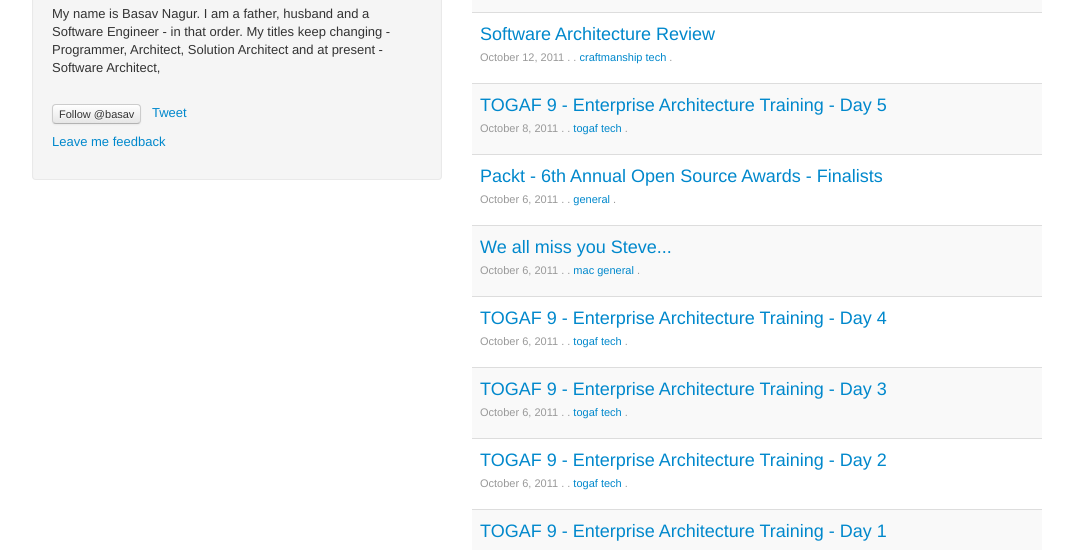
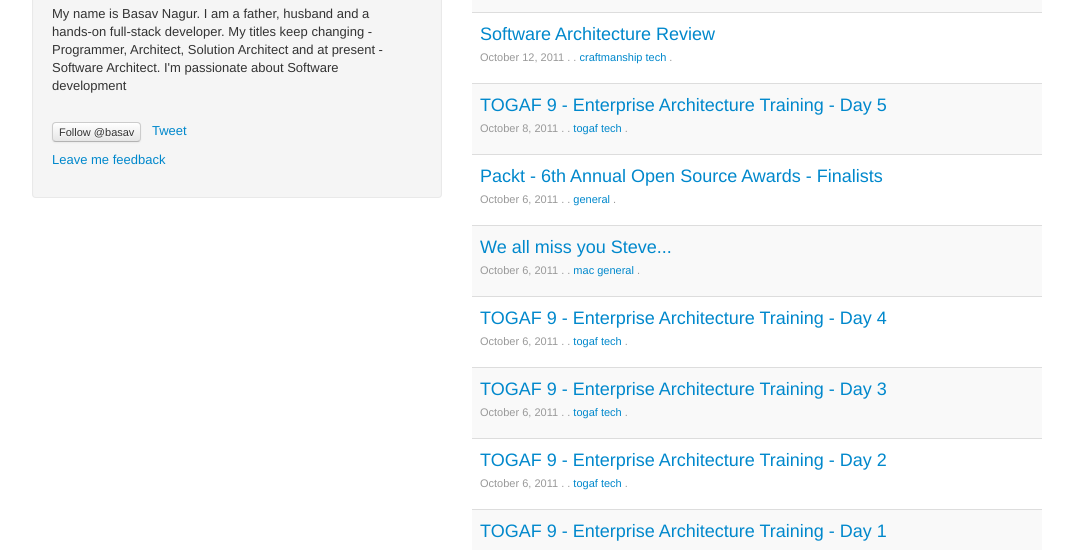
Before and after one commit to basav/basav.github.com, a Jekyll site: the page built from index.html, in a window 1280 px wide and 900 px high, cut to the strip 350-900 px from the top of the window. Shown: the whole strip, without its empty margins (23-1096 px from the left). Built offline with Jekyll 4.4.1, drawn with Linux system fonts in a browser that asks for light colours; Markdown is read by kramdown in place of the engine named in the settings; comment, search, counter and statistics services are not loaded.

Commit message:
minor changes in about me section

```diff
--- a/_includes/aboutme.html
+++ b/_includes/aboutme.html
@@ -1,5 +1,5 @@
 <p><img src="http://0.gravatar.com/userimage/21625238/ca3745aeedbd991a4e97c9491299cf36" alt="@basav" title="Follow me on Twitter @basav" /></p>
-<p>My name is Basav Nagur. I am a father, husband and a Software Engineer - in that order. My titles keep changing - Programmer, Architect, Solution Architect and at present - Software Architect,</p>
+<p>My name is Basav Nagur. I am a father, husband and a hands-on full-stack developer. My titles keep changing - Programmer, Architect, Solution Architect and at present - Software Architect. I'm passionate about Software development</p>
 <br/>
 <p><a href="https://twitter.com/basav" class="twitter-follow-button btn btn-mini" data-show-count="false">Follow @basav</a> &nbsp; <a href="https://twitter.com/share" class="twitter-share-button" data-via="basav">Tweet</a></p>
 <p>
--- a/_posts/2012-08-13-Moving-the-blog-to-Github-Pages.markdown
+++ b/_posts/2012-08-13-Moving-the-blog-to-Github-Pages.markdown
@@ -71,7 +71,7 @@ summary: It's about time..moving my blog to Github Pages
 				var disqus_shortname = 'basav'; // required: replace example with your forum shortname
 		        var disqus_identifier = '{{ page.url }}';
 				var disqus_url = 'http://basav.github.com{{ page.url }}';
-
+				console.log(disqus_url);
 				/* * * DON'T EDIT BELOW THIS LINE * * */
 				(function () {
 					var s = document.createElement('script'); s.async = true;
```
